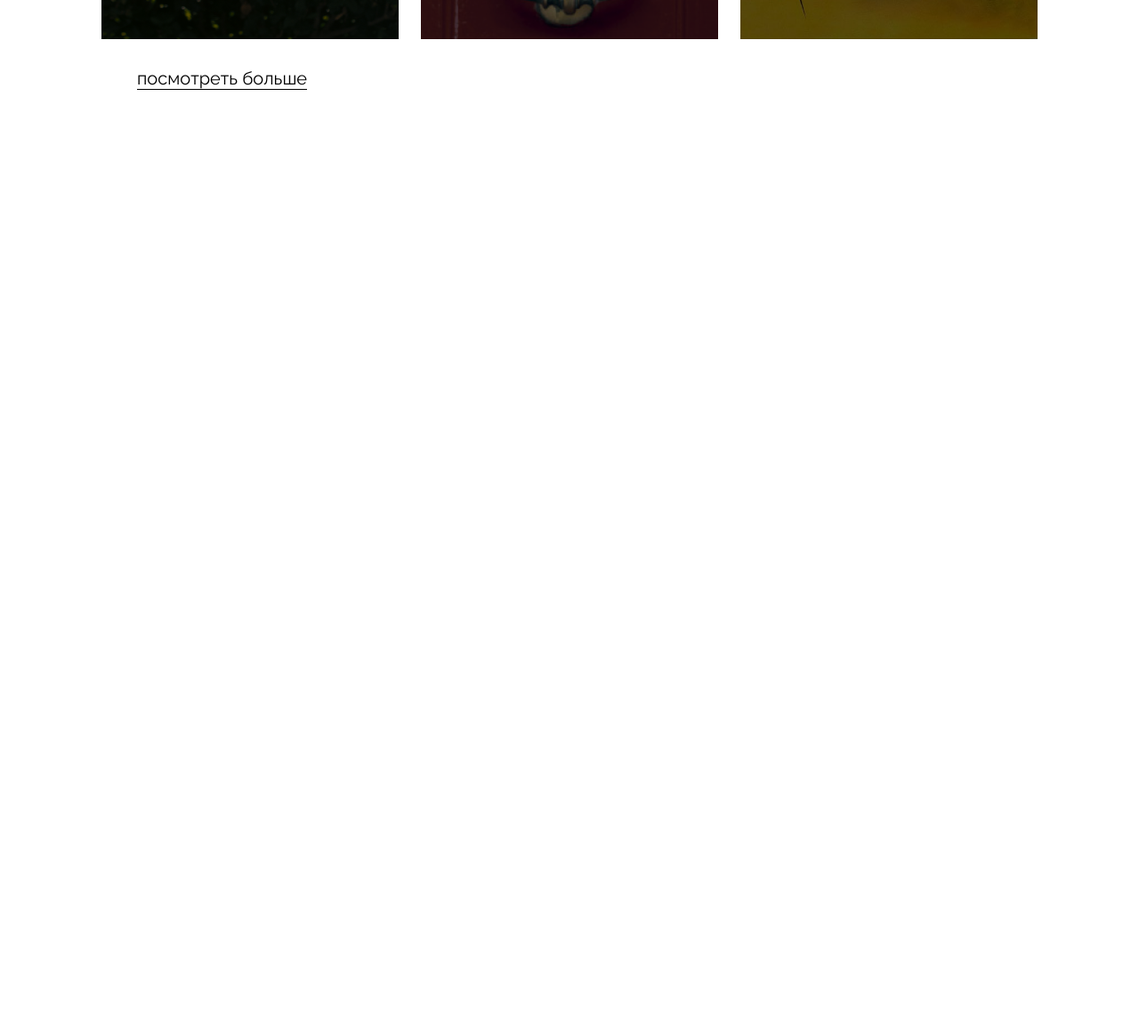
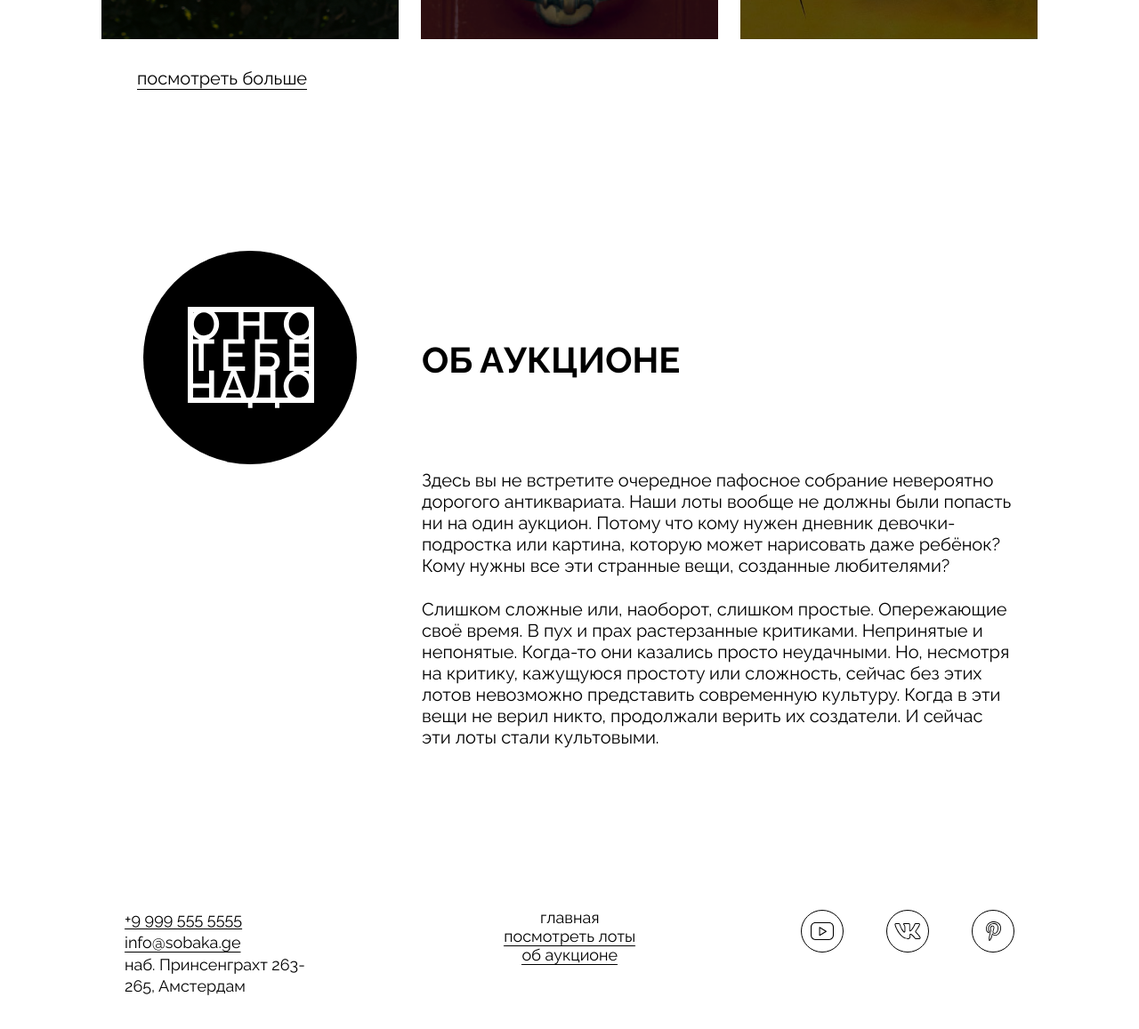
Before and after one commit to Andre058/ono-tebe-nado, a plain HTML site: page index.html in a window 1280 px wide. Shown: the part 1821-2978 px from the top of the page at 89% size. Before the commit the page ends 2068 px from the top, so only its background shows below. Drawn offline with Linux system fonts and the light colour scheme.

Commit message:
Финальные правки

```diff
--- a/index.html
+++ b/index.html
@@ -35,8 +35,7 @@
       <address class="header__address">
         <a class="address__item text-link" href="tel:+99995555555">+9 999 555 5555</a>
         <a class="address__item text-link" href="mailto:info@sobaka.ge">info@sobaka.ge</a>
-        <p class="address__address-text">
-          наб. Принсенграхт 263-<br/>265, Амстердам
+        <p class="address__address-text">наб. Принсенграхт 263-<br/>265, Амстердам
         </p>
       </address>
     </header>
@@ -79,7 +78,7 @@
             </a>
           </li>
           <li class="lots__card-list-item card">
-            <a href="" class="card-link">
+            <a href="#" class="card-link">
               <div class="card__type card_type_picture">
                 <h3 class="card__title">Картина, которую повторит даже 5-летний сын маминой подруги</h3>
                 <p class="card__text">
@@ -90,13 +89,68 @@
             </a>
           </li>
         </ul>
-
-        <a href="" class="lots__look-more-link">
+        <a href="#" class="lots__look-more-link">
           посмотреть больше
         </a>
       </section>
-      <section class="abouts"></section>
+      <section class="about">
+        <div class="about__logo">
+          <img class="about__logo-image" src="./images/logo-white.svg"
+            alt="Логотип сайта">
+        </div>
+          <div class="about__column">
+            <h3 class="about__title">Об аукционе</h3>
+            <div class="about__column-text">
+              <p class="about__text">Здесь вы не встретите очередное пафосное собрание невероятно дорогого антиквариата. Наши лоты вообще не должны были попасть ни на один аукцион. Потому что кому нужен дневник девочки-подростка или картина, которую может нарисовать даже ребёнок? Кому нужны все эти странные вещи, созданные любителями?</p>
+              <p class="about__text">Слишком сложные или, наоборот, слишком простые. Опережающие своё время. В пух и прах растерзанные критиками. Непринятые и непонятые. Когда-то они казались просто неудачными. Но, несмотря
+                на критику, кажущуюся простоту или сложность, сейчас без этих лотов невозможно представить современную культуру. Когда в эти вещи не верил никто, продолжали верить их создатели. И сейчас эти лоты стали культовыми. </p>
+            </div>
+         </div>
+      </section>
     </main>
-    <footer class="footer"></footer>
+    <footer class="footer">
+      <address class="footer__address">
+        <a class="address__item text-link" href="tel:+99995555555">+9 999 555 5555</a>
+        <a class="address__item text-link" href="mailto:info@sobaka.ge">info@sobaka.ge</a>
+        <p class="address__address-text">наб. Принсенграхт 263-<br/>265, Амстердам
+        </p>
+      </address>
+      <nav class="footer__menu">
+        <ul class="footer__links-list">
+          <li class="footer__links-list-item">
+            <a class="footer__link footer__link_active"
+              href="#">главная</a>
+          </li>
+          <li class="footer__links-list-item">
+            <a class="footer__link"
+                href="#">посмотреть лоты</a>
+          </li>
+          <li class="footer__links-list-item">
+            <a class="footer__link"
+                href="#">об аукционе</a>
+          </li>
+        </ul>
+      </nav>
+        <ul class="footer__social-list">
+          <li class="footer__social-list-item">
+            <a class="footer__social-link" href="">
+              <img class="footer__social-icon" src="./images/yt.svg"
+                alt="Значек Ютюб">
+            </a>
+          </li>
+          <li class="footer__social-list-item">
+            <a class="footer__social-link" href="">
+              <img class="footer__social-icon" src="./images/vk.svg"
+                alt="Значек Вконтакте">
+            </a>
+          </li>
+          <li class="footer__social-list-item">
+            <a class="footer__social-link" href="">
+              <img class="footer__social-icon" src="./images/pinterest.svg"
+                alt="Значек Пинтерес">
+            </a>
+          </li>
+        </ul>
+    </footer>
     </body>
     </html>
--- a/styles/style.css
+++ b/styles/style.css
@@ -57,7 +57,6 @@
   width: 240.52px;
   height: 98px;
   line-height: 26px;
-
 }
 
 .address__item {
@@ -245,3 +244,98 @@ text-align: center;
   text-decoration: none;
   border-bottom: 1px solid black;
 }
+
+.about {
+  margin: 0px 50px 180px 0px;
+  display: grid;
+  grid-template-columns: 1fr 693px;
+  justify-items: center;
+}
+
+.about__logo {
+  margin-top: 35px;
+  margin-left: 25px;
+  background-color: black;
+  display: flex;
+  justify-content: center;
+  align-items: center;
+  width: 240px;
+  height: 240px;
+  border-radius: 120px;
+}
+
+.about__logo-image {
+  width: 148px;
+  height: 114px;
+  top: 64px;
+  left: 46.48px;
+}
+
+.about__column {
+  margin-top: 112px;
+  gap: 25px;
+  padding-top: 22px;
+  padding-left: 27px;
+  display: flex;
+  flex-direction: column;
+}
+
+.about__title {
+  text-transform: uppercase;
+  font-weight: 700;
+  font-size: 40px;
+}
+
+.about__column-text {
+  line-height: 24px;
+  margin-top: 75px;
+  display: flex;
+  gap: 25px;
+  flex-direction: column;
+}
+
+.about__text {
+  font-size: 20px;
+  font-weight: 400;
+}
+
+.footer {
+  display: flex;
+  margin: 0 50px 88px;
+  justify-content: space-between;
+}
+
+.footer__address {
+  justify-self: end;
+  font-style: inherit;
+  width: 240.52px;
+  height: 98px;
+  line-height: 26px;
+}
+
+.footer__links-list {
+  list-style: none;
+  text-align: center;
+}
+
+.footer__link {
+  font-size: 18px;
+  text-decoration: none;
+  border-bottom: 1px solid;
+}
+
+.footer__link_active {
+  border-bottom: none;
+}
+
+.footer__social-list {
+  display: flex;
+  gap: 48px;
+  list-style: none;
+  margin-bottom: auto;
+
+}
+
+.footer__social-list-item {
+  width: 48px;
+}
```
